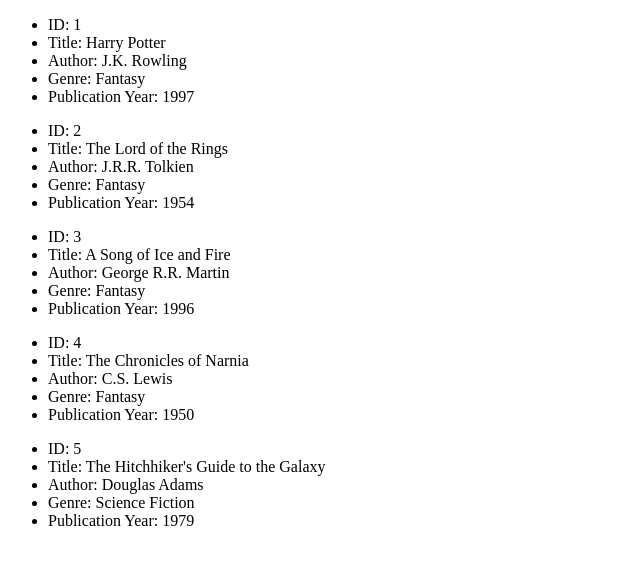
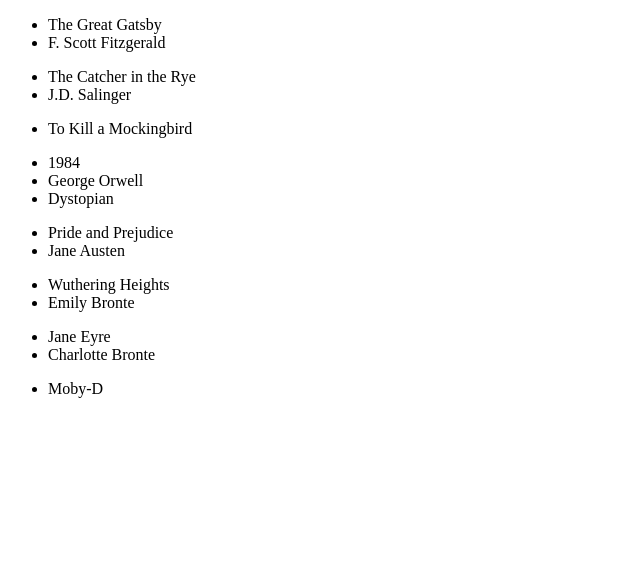
Before and after one commit to gstv57/vue-repo-learning, a Vue app: page / in a window 1280 px wide. Shown: the top 564 px of the page, without its empty margins (0-640 px from the left). Built offline with nearby package versions, Linux system fonts and the light colour scheme.

Commit message:
iteration with matriz

```diff
--- a/src/components/IterationComponent.vue
+++ b/src/components/IterationComponent.vue
@@ -1,50 +1,21 @@
 <script setup>
 import { ref } from 'vue'
 let books = ref([
-  {
-    id: 1,
-    title: 'Harry Potter',
-    author: 'J.K. Rowling',
-    genre: 'Fantasy',
-    publicationYear: 1997,
-  },
-  {
-    id: 2,
-    title: 'The Lord of the Rings',
-    author: 'J.R.R. Tolkien',
-    genre: 'Fantasy',
-    publicationYear: 1954,
-  },
-  {
-    id: 3,
-    title: 'A Song of Ice and Fire',
-    author: 'George R.R. Martin',
-    genre: 'Fantasy',
-    publicationYear: 1996,
-  },
-  {
-    id: 4,
-    title: 'The Chronicles of Narnia',
-    author: 'C.S. Lewis',
-    genre: 'Fantasy',
-    publicationYear: 1950,
-  },
-  {
-    id: 5,
-    title: "The Hitchhiker's Guide to the Galaxy",
-    author: 'Douglas Adams',
-    genre: 'Science Fiction',
-    publicationYear: 1979,
-  },
+  ['The Great Gatsby', 'F. Scott Fitzgerald'],
+  ['The Catcher in the Rye', 'J.D. Salinger'],
+  ['To Kill a Mockingbird'],
+  ['1984', 'George Orwell', 'Dystopian'],
+  ['Pride and Prejudice', 'Jane Austen'],
+  ['Wuthering Heights', 'Emily Bronte'],
+  ['Jane Eyre', 'Charlotte Bronte'],
+  ['Moby-D'],
 ])
 </script>
 
 <template>
-  <ul v-for="{ id, title, author, genre, publicationYear } in books" :key="id">
-    <li>ID: {{ id }}</li>
-    <li>Title: {{ title }}</li>
-    <li>Author: {{ author }}</li>
-    <li>Genre: {{ genre }}</li>
-    <li>Publication Year: {{ publicationYear }}</li>
+  <ul v-for="(book, i) in books" :key="i">
+    <li v-for="(b, index) in book" :key="index">
+      {{ b }}
+    </li>
   </ul>
 </template>
```
